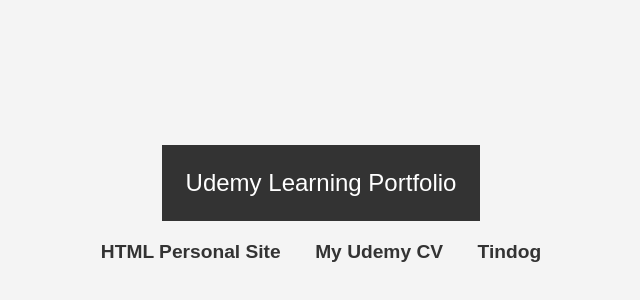
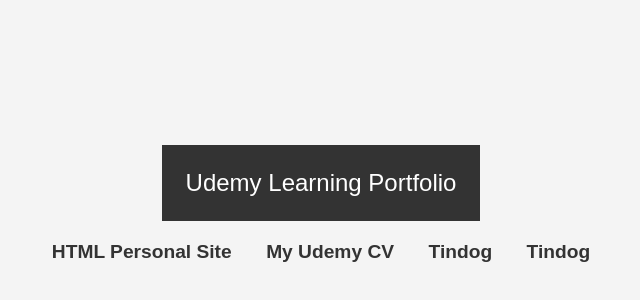
Before and after one commit to Carlozzzzz/Udemy_Learning, a plain HTML site: page index.html in a window 1280 px wide. Shown: the part 196-496 px from the top of the page, without its empty margins (319-959 px from the left). Drawn offline with Linux system fonts and the light colour scheme.

Commit message:
update index

```diff
--- a/index.html
+++ b/index.html
@@ -51,6 +51,7 @@
         <a href="001_HTMl_PersonalSite/index.html" target="_blank">HTML Personal Site</a>
         <a href="002_CSS_MySite/index.html" target="_blank">My Udemy CV</a>
         <a href="003_Tindog/index.html" target="_blank">Tindog</a>
+        <a href="004_ChallengeDicegame/index.html" target="_blank">Tindog</a>
     </nav>
 </body>
 </html>
```
